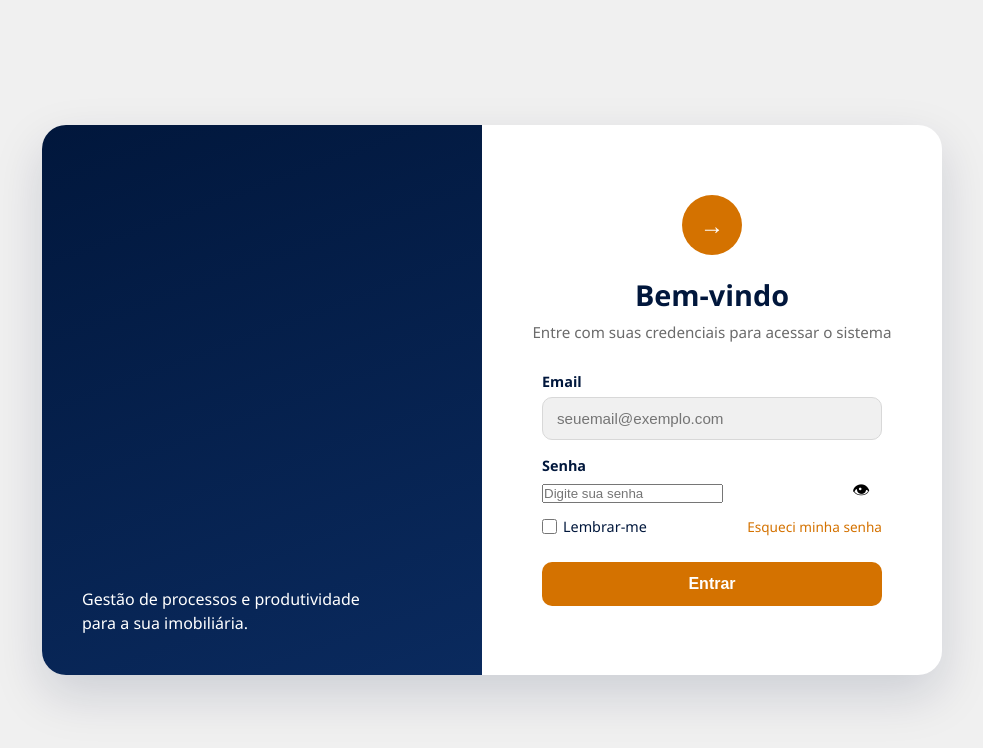
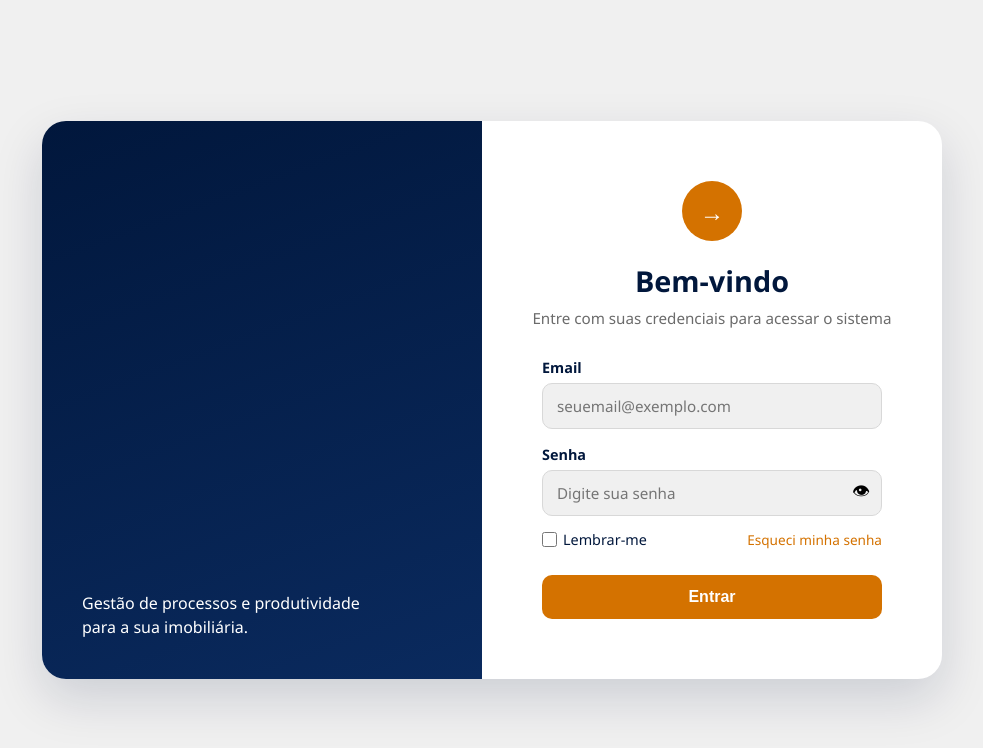
Before and after one commit to raquelleoliveira/admin-imob, a plain HTML site: page index.html in a window 1280 px wide. Shown: the whole page, without its empty margins (148-1131 px from the left). Drawn offline with Linux system fonts and the light colour scheme.

Commit message:
fix: estilo do campo de senha independe do tipo

```diff
--- a/css/style.css
+++ b/css/style.css
@@ -93,8 +93,10 @@ form label:first-of-type {
   margin-top: 0;
 }
 
+/* corrigido: o campo de senha é pego pela div .campo-senha, não pelo type,
+   pra manter o estilo quando o olho troca de password pra text */
 form input[type="email"],
-form input[type="password"] {
+.campo-senha input {
   width: 100%;
   padding: 12px 14px;
   border: 1px solid #d8d8d8;
@@ -104,15 +106,21 @@ form input[type="password"] {
   color: #01173c;
   outline: none;
   transition: border-color 0.2s;
+  font-family: inherit;
 }
 
 form input[type="email"]:focus,
-form input[type="password"]:focus {
+.campo-senha input:focus {
   border-color: #d47200;
 }
 
 .campo-senha {
   position: relative;
+}
+
+/* espaço à direita pra o texto não passar por baixo do olho */
+.campo-senha input {
+  padding-right: 44px;
 }
 
 .campo-senha button {
@@ -255,6 +263,7 @@ form button[type="submit"]:hover {
   outline: none;
   margin-bottom: 20px;
   transition: border-color 0.2s;
+  font-family: inherit;
 }
 
 #form-redefinir input:focus {
```
